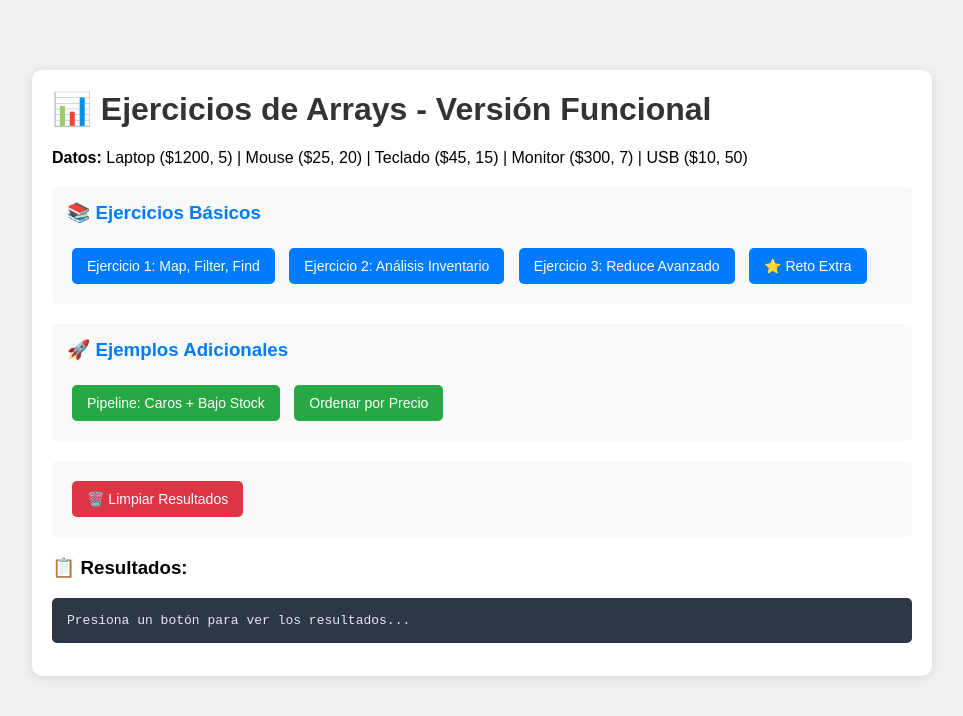
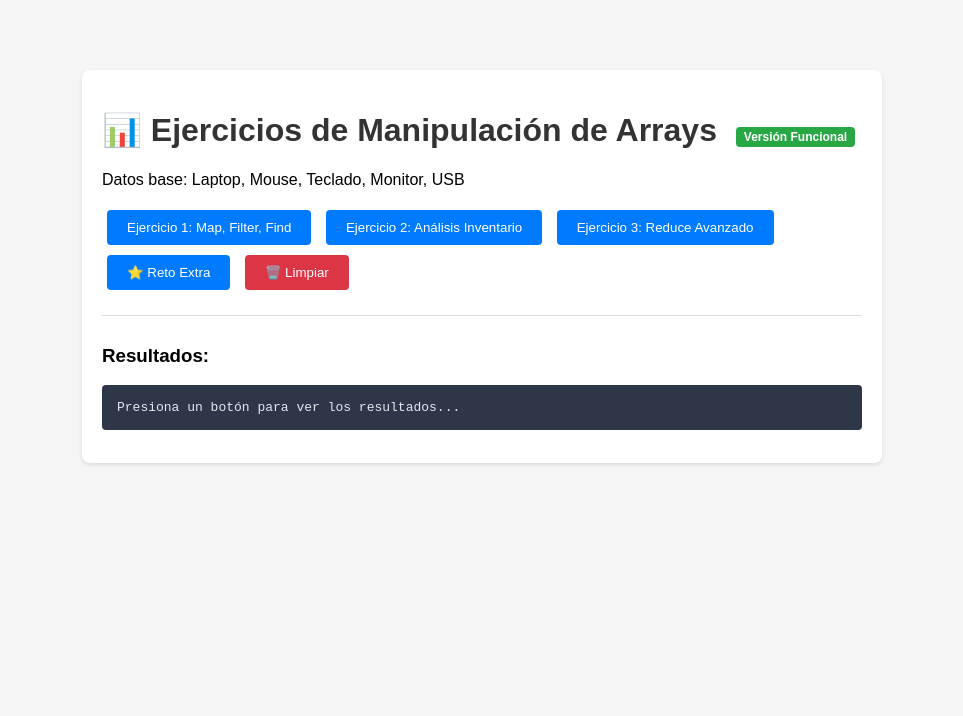
Before and after one commit to klzombra/ejercicios-react, a plain HTML site: page index.html in a window 1280 px wide. Shown: the whole page, without its empty margins (158-1121 px from the left). Drawn offline with Linux system fonts and the light colour scheme.

Commit message:
Update index.html

```diff
--- a/index.html
+++ b/index.html
@@ -3,99 +3,86 @@
 <head>
     <meta charset="UTF-8">
     <meta name="viewport" content="width=device-width, initial-scale=1.0">
-    <title>Ejercicios Funcionales - JavaScript</title>
+    <title>Ejercicios JavaScript - Arrays Funcional</title>
     <style>
         body {
             font-family: Arial, sans-serif;
-            max-width: 900px;
+            max-width: 800px;
             margin: 50px auto;
             padding: 20px;
-            background: #f0f0f0;
+            background-color: #f5f5f5;
         }
         .container {
             background: white;
             padding: 20px;
-            border-radius: 10px;
-            box-shadow: 0 2px 10px rgba(0,0,0,0.1);
+            border-radius: 8px;
+            box-shadow: 0 2px 4px rgba(0,0,0,0.1);
+        }
+        h1 {
+            color: #333;
         }
         button {
-            background: #007bff;
+            background-color: #007bff;
             color: white;
             border: none;
-            padding: 10px 15px;
+            padding: 10px 20px;
+            border-radius: 4px;
+            cursor: pointer;
             margin: 5px;
-            border-radius: 5px;
-            cursor: pointer;
-            font-size: 14px;
         }
         button:hover {
-            background: #0056b3;
+            background-color: #0056b3;
         }
         .btn-danger {
-            background: #dc3545;
+            background-color: #dc3545;
         }
         .btn-danger:hover {
-            background: #c82333;
-        }
-        .btn-success {
-            background: #28a745;
-        }
-        .btn-success:hover {
-            background: #218838;
+            background-color: #c82333;
         }
         pre {
-            background: #2d3748;
+            background-color: #2d3748;
             color: #e2e8f0;
             padding: 15px;
-            border-radius: 5px;
+            border-radius: 4px;
             overflow-x: auto;
             font-size: 13px;
         }
-        h1 {
-            color: #333;
-            margin-top: 0;
+        .resultado {
+            margin-top: 20px;
+            border-top: 1px solid #ddd;
+            padding-top: 10px;
         }
-        .grupo {
-            margin: 20px 0;
-            padding: 15px;
-            background: #f8f9fa;
-            border-radius: 5px;
-        }
-        .grupo h3 {
-            margin-top: 0;
-            color: #007bff;
+        .badge {
+            background-color: #28a745;
+            color: white;
+            padding: 3px 8px;
+            border-radius: 4px;
+            font-size: 12px;
+            margin-left: 10px;
         }
     </style>
 </head>
 <body>
     <div class="container">
-        <h1>📊 Ejercicios de Arrays - Versión Funcional</h1>
-        <p><strong>Datos:</strong> Laptop ($1200, 5) | Mouse ($25, 20) | Teclado ($45, 15) | Monitor ($300, 7) | USB ($10, 50)</p>
+        <h1>📊 Ejercicios de Manipulación de Arrays
+            <span class="badge">Versión Funcional</span>
+        </h1>
+        <p>Datos base: Laptop, Mouse, Teclado, Monitor, USB</p>
 
-        <div class="grupo">
-            <h3>📚 Ejercicios Básicos</h3>
+        <div>
             <button onclick="ejercicio1()">Ejercicio 1: Map, Filter, Find</button>
             <button onclick="ejercicio2()">Ejercicio 2: Análisis Inventario</button>
             <button onclick="ejercicio3()">Ejercicio 3: Reduce Avanzado</button>
             <button onclick="retoExtra()">⭐ Reto Extra</button>
+            <button onclick="limpiar()" class="btn-danger">🗑️ Limpiar</button>
         </div>
 
-        <div class="grupo">
-            <h3>🚀 Ejemplos Adicionales</h3>
-            <button onclick="probarPipelines()" class="btn-success">Pipeline: Caros + Bajo Stock</button>
-            <button onclick="probarOrdenamiento()" class="btn-success">Ordenar por Precio</button>
-        </div>
-
-        <div class="grupo">
-            <button onclick="limpiar()" class="btn-danger">🗑️ Limpiar Resultados</button>
-        </div>
-
-        <div>
-            <h3>📋 Resultados:</h3>
+        <div class="resultado">
+            <h3>Resultados:</h3>
             <pre id="output">Presiona un botón para ver los resultados...</pre>
         </div>
     </div>
 
-    <script src="ejercicios-funcional.js"></script>
+    <script src="ejercicios.js"></script>
 </body>
 </html>
```
